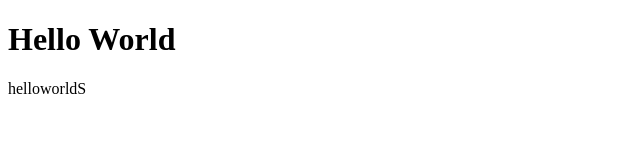
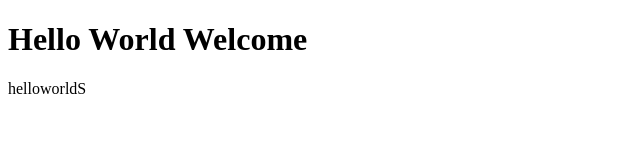
Before and after one commit to sairohan12/sample-project, a plain HTML site: page index.html in a window 1280 px wide. Shown: the whole page, without its empty margins (0-640 px from the left). Drawn offline with Linux system fonts and the light colour scheme.

Commit message:
Update index.html

```diff
--- a/index.html
+++ b/index.html
@@ -6,7 +6,7 @@
     <title>Document</title>
 </head>
 <body>
-    <h1>Hello World</h1>
+    <h1>Hello World Welcome</h1>
     <p>helloworldS</p>
 </body>
 </html>
```
